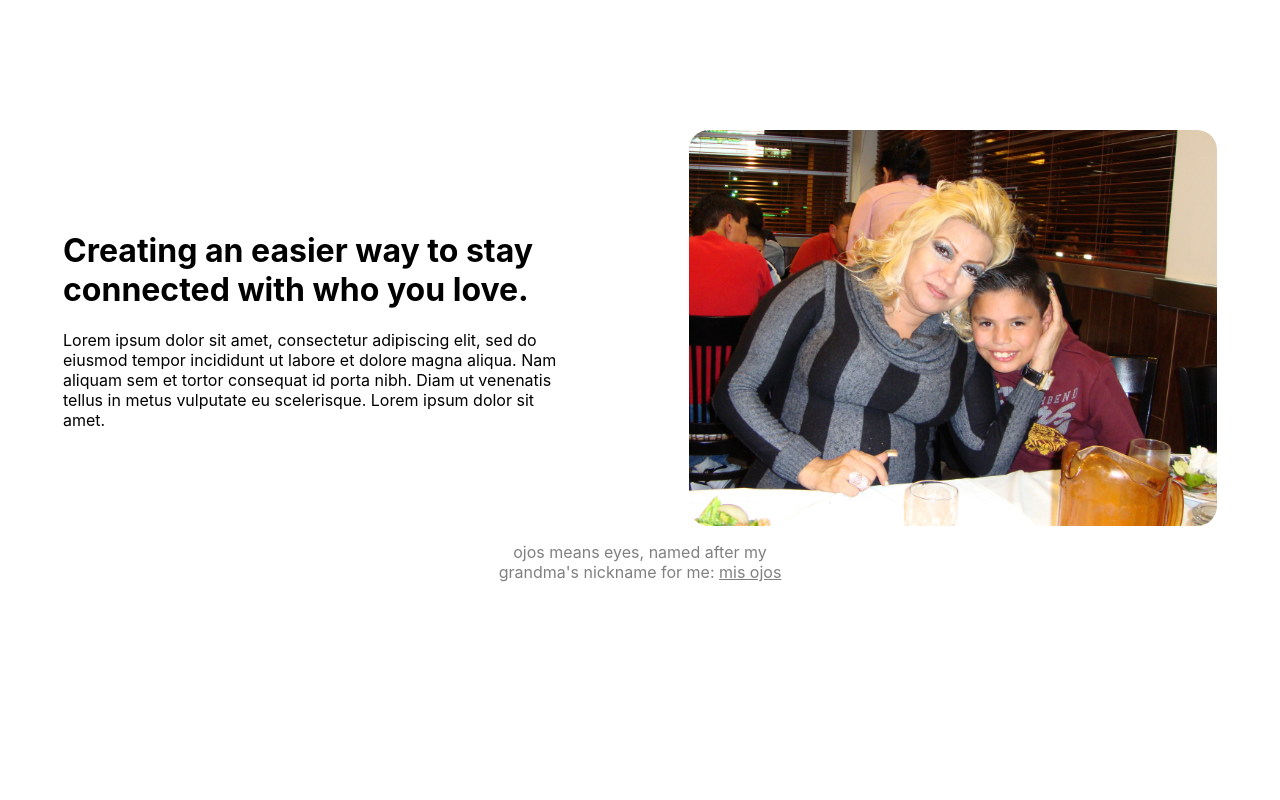
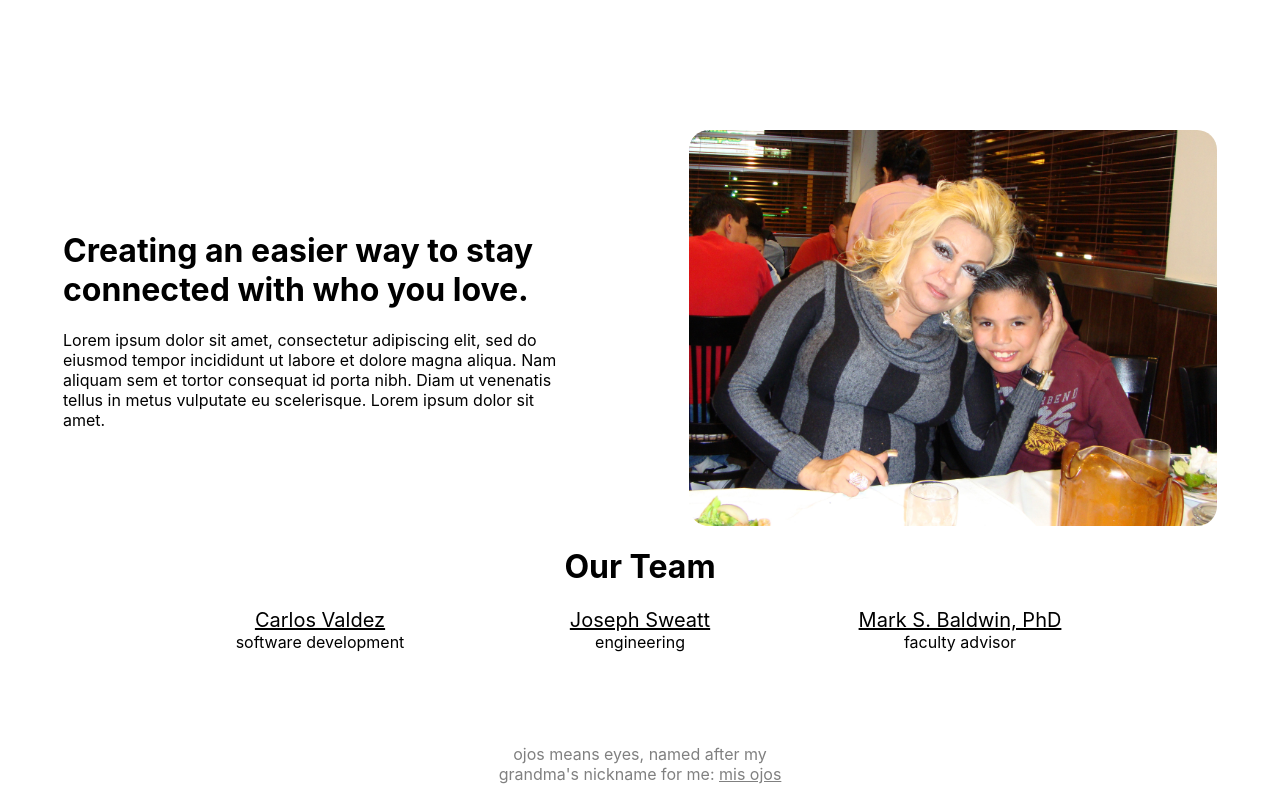
Before and after one commit to ojosproject/website, a React (Create React App) app: page / in a window 1280 px wide. Shown: the part 670-1470 px from the top of the page. Before the commit the page ends 1268 px from the top, so only its background shows below. Built offline with nearby package versions, Linux system fonts and the light colour scheme.

Commit message:
feat: added team members

```diff
--- a/src/App.css
+++ b/src/App.css
@@ -48,3 +48,19 @@ body a {
 
   border-radius: 20px;
 }
+
+.our_team {
+  display: flex;
+  flex-direction: column;
+  justify-content: center;
+  align-items: center;
+}
+
+#team_members {
+  display: flex;
+  flex-direction: row;
+  justify-content: center;
+  align-items: center;
+
+  flex-wrap: wrap;
+}
--- a/src/App.jsx
+++ b/src/App.jsx
@@ -7,6 +7,7 @@ import './App.css';
 import logo from './static/logo.png'
 import grandma from "./static/grandma.jpg"
 import Layout from './Layout'
+import Member from './components/Member'
 
 function App() {
   return (
@@ -25,6 +26,13 @@ function App() {
       </div>
 
       <div className="our_team">
+        <h1>Our Team</h1>
+
+        <div id="team_members">
+        <Member name="Carlos Valdez" position="software development" url="https://calejvaldez.com/" />
+          <Member name="Joseph Sweatt" position="engineering" url="https://blackswan3d.com/" />
+          <Member name="Mark S. Baldwin, PhD" position="faculty advisor" url="https://markbaldw.in/" />
+        </div>
 
       </div>
 
--- /dev/null
+++ b/src/components/Member.css
@@ -0,0 +1,14 @@
+.member_container {
+    height: 100px;
+    width: 300px;
+
+    margin: 10px;
+
+    text-align: center;
+
+    line-height: 5px;
+}
+
+.member_container a {
+    font-size: 20px;
+}
--- /dev/null
+++ b/src/components/Member.jsx
@@ -0,0 +1,14 @@
+import React from 'react';
+import "./Member.css"
+
+function Member(props) {
+    // props: name, position, image, URL
+    return (
+        <div className='member_container'>
+            <a href={props.url} target="_blank" rel="noopener noreferrer">{props.name}</a>
+            <p>{props.position}</p>
+        </div>
+    )
+}
+
+export default Member;
```
